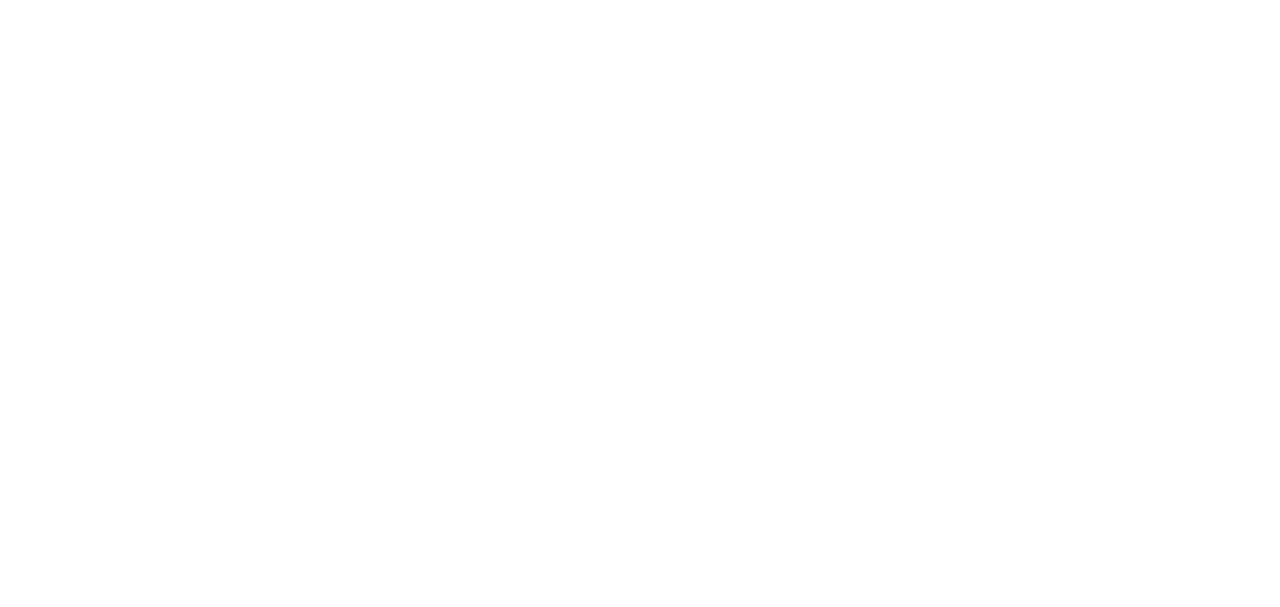
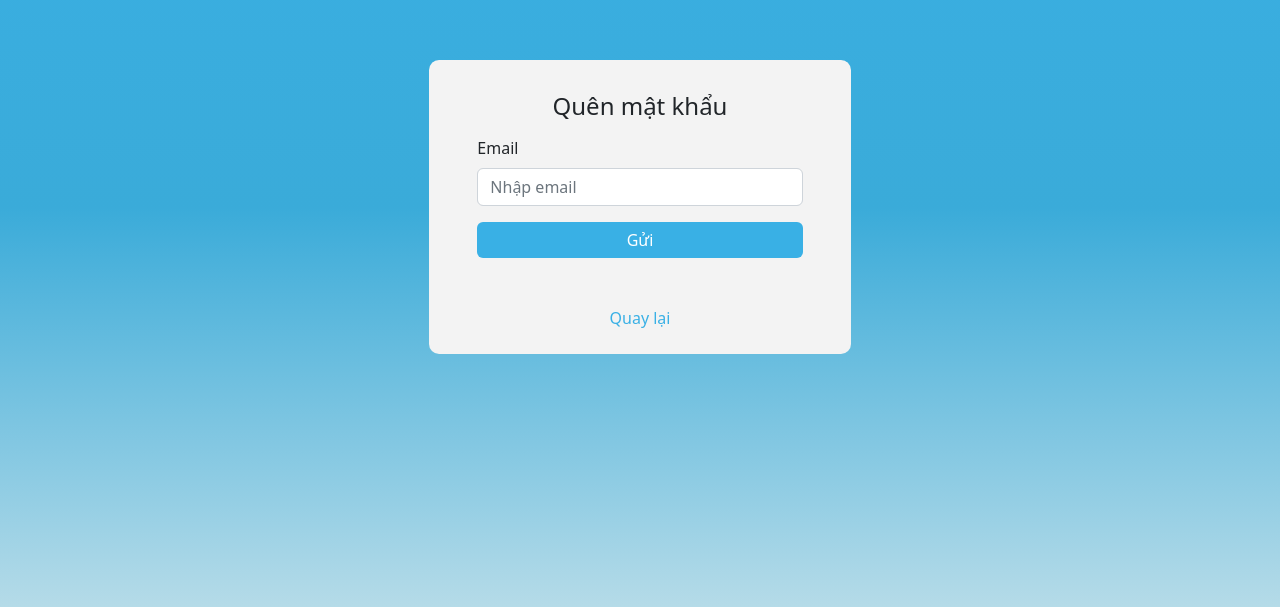
Before and after one commit to DiepThaiDuong-19110009/KLTN, a React (Create React App) app in the folder frontend-kltn/: page /forgotpassword in a window 1280 px wide. Before the commit this address had no page. Shown: the part 193-800 px from the top of the page. Built offline with nearby package versions, Linux system fonts and the light colour scheme.

Commit message:
Update UI ForgotPassword

```diff
--- a/frontend-kltn/src/App.js
+++ b/frontend-kltn/src/App.js
@@ -3,6 +3,7 @@ import { BrowserRouter, Routes, Route } from 'react-router-dom';
 import HomePageClient from './pages/client/HomePageClient';
 import LoginPageClient from './pages/client/LoginPageClient';
 import RegisterClient from './components/client/RegisterClient';
+import ForgotPasswordClient from './components/client/ForgotPasswordClient';
 
 function App() {
   return (
@@ -12,6 +13,7 @@ function App() {
           <Route path='/' element={<HomePageClient />} />
           <Route path='/login' element={<LoginPageClient />} />
           <Route path='/register' element={<RegisterClient />} />
+          <Route path='/forgotpassword' element={<ForgotPasswordClient />} />
         </Routes>
       </BrowserRouter>
     </div>
--- /dev/null
+++ b/frontend-kltn/src/components/client/ForgotPasswordClient.jsx
@@ -0,0 +1,57 @@
+import React, { useState } from 'react'
+import { Button, Col, Form, Image, Row } from 'react-bootstrap'
+import { Link } from 'react-router-dom'
+import { useFormik } from "formik"
+import * as Yup from "yup";
+
+const ForgotPasswordClient = () => {
+    // Check validation form
+    const formik = useFormik({
+        initialValues: {
+            email: ""
+        },
+
+        validationSchema: Yup.object({
+            email: Yup.string()
+                .email("Định dạng email chưa chính xác")
+                .required("*Vui lòng cung cấp email"),
+        }),
+        onSubmit: values => {
+            console.log('===', values)
+        }
+    });
+
+    return (
+        <Row style={{ width: '100vw', height: '100vh', backgroundImage: 'linear-gradient(#39b0e5, #3aabd9, #b5dbe8)' }} className='mx-0 p-2 d-flex justify-content-center align-items-center'>
+            <Col className='px-5 py-4 d-flex flex-column justify-content-between align-items-center' style={{ height: 'auto', background: '#f3f3f3', borderRadius: '10px' }} sm={10} md={8} lg={4} xl={4}>
+                <div className='d-flex flex-column justify-content-between align-items-center mb-5' style={{ width: '100%' }}>
+                    <h4 className='py-2'>Quên mật khẩu</h4>
+                    <Form onSubmit={formik.handleSubmit} style={{ width: '100%' }}>
+                        <Form.Group className="mb-3" controlId="formBasicEmail">
+                            <Form.Label>Email</Form.Label>
+                            <Form.Control
+                                type="email"
+                                name='email'
+                                placeholder="Nhập email"
+                                value={formik.values.email}
+                                onChange={formik.handleChange} />
+                            {formik.errors.email && formik.touched.email && (
+                                <p style={{ color: 'red' }}>{formik.errors.email}</p>
+                            )}
+                        </Form.Group>
+                        <Form.Group className='d-flex justify-content-center'>
+                            <Button style={{ background: '#39b0e5', border: 'none', margin: '0 auto', width: '100%' }} type="submit">
+                                Gửi
+                            </Button>
+                        </Form.Group>
+                    </Form>
+                </div>
+                <div>
+                    <Link style={{ textDecoration: 'none', color: '#39b0e5' }} to='/login'>Quay lại</Link>
+                </div>
+            </Col>
+        </Row>
+    );
+}
+
+export default ForgotPasswordClient
--- a/frontend-kltn/src/components/client/LoginClient.jsx
+++ b/frontend-kltn/src/components/client/LoginClient.jsx
@@ -64,7 +64,7 @@ const LoginClient = () => {
                         </Form.Group>
                         <Form.Group className="mb-3 d-flex justify-content-between" controlId="formBasicCheckbox">
                             <Form.Check type="checkbox" label="Hiển thị mật khẩu" onClick={togglePasswordVisiblity}/>
-                            <Link style={{ textDecoration: 'none', color: '#39b0e5' }} to='/'>Quên mật khẩu?</Link>
+                            <Link style={{ textDecoration: 'none', color: '#39b0e5' }} to='/forgotpassword'>Quên mật khẩu?</Link>
                         </Form.Group>
                         <Form.Group className='d-flex justify-content-center'>
                             <Button style={{ background: '#39b0e5', border: 'none', margin: '0 auto', width: '100%' }} type="submit">
--- a/frontend-kltn/src/components/client/RegisterClient.jsx
+++ b/frontend-kltn/src/components/client/RegisterClient.jsx
@@ -22,7 +22,7 @@ const RegisterClient = () => {
         validationSchema: Yup.object({
             username: Yup.string()
                 .min(2, "Tên đăng nhập phải nhiều hơn 2 ký tự")
-                .max(20, "Tên đăng nhập không vượt quá 20 ký tự")
+                .max(15, "Tên đăng nhập không vượt quá 15 ký tự")
                 .required("Vui lòng cung cấp tên đăng nhập"),
             email: Yup.string()
                 .email("Định dạng email chưa chính xác")
```
Also changed, not shown: frontend-kltn/src/pages/client/ForgotPasswordPage.jsx (added, +12 -0 lines).
